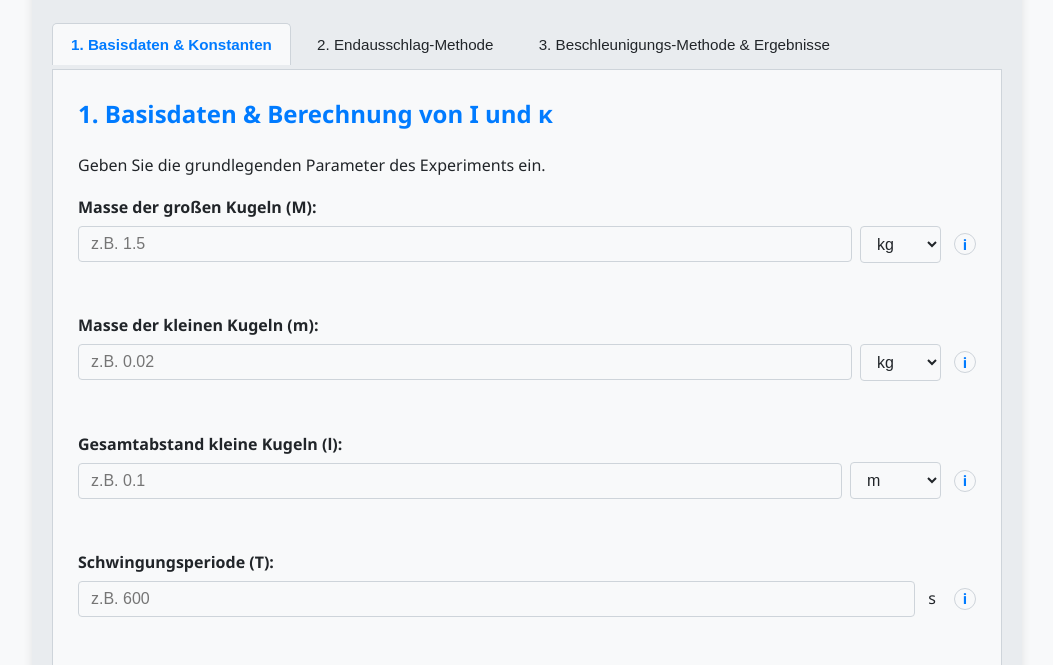
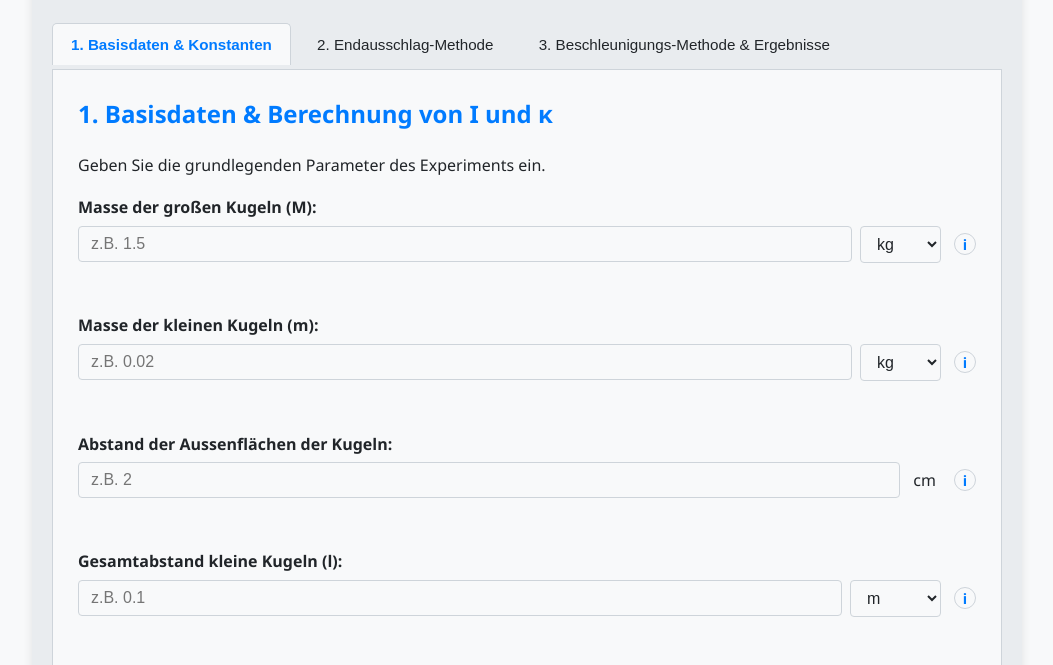
Before and after one commit to ProfessorQuantumUniverse/Gravity-Calculator, a plain HTML site: page index.html in a window 1280 px wide. Shown: the part 105-770 px from the top of the page, without its empty margins (113-1166 px from the left). Drawn offline with nearby package versions, Linux system fonts and the light colour scheme.

Commit message:
Update index.html

```diff
--- a/index.html
+++ b/index.html
@@ -52,6 +52,16 @@
                             <option value="g">g</option>
                         </select>
                         <span class="tooltip" data-tooltip="Masse jeder kleinen Kugel am Drehbalken (m₂ im PDF). Muss positiv sein.">i</span>
+                    </div>
+                     <div class="formula-display" id="formula-display-m"></div>
+                </div>
+
+                <div class="input-group">
+                    <label for="mass-m">Abstand der Aussenflächen der Kugeln:</label>
+                     <div class="input-wrapper">
+                        <input type="number" id="dist-af" step="any" placeholder="z.B. 2" min="0">
+                        <span>cm</span>
+                        <span class="tooltip" data-tooltip="Abstand der jeweiligen Außenflächen der großen und kleinen Kugel">i</span>
                     </div>
                      <div class="formula-display" id="formula-display-m"></div>
                 </div>
```
